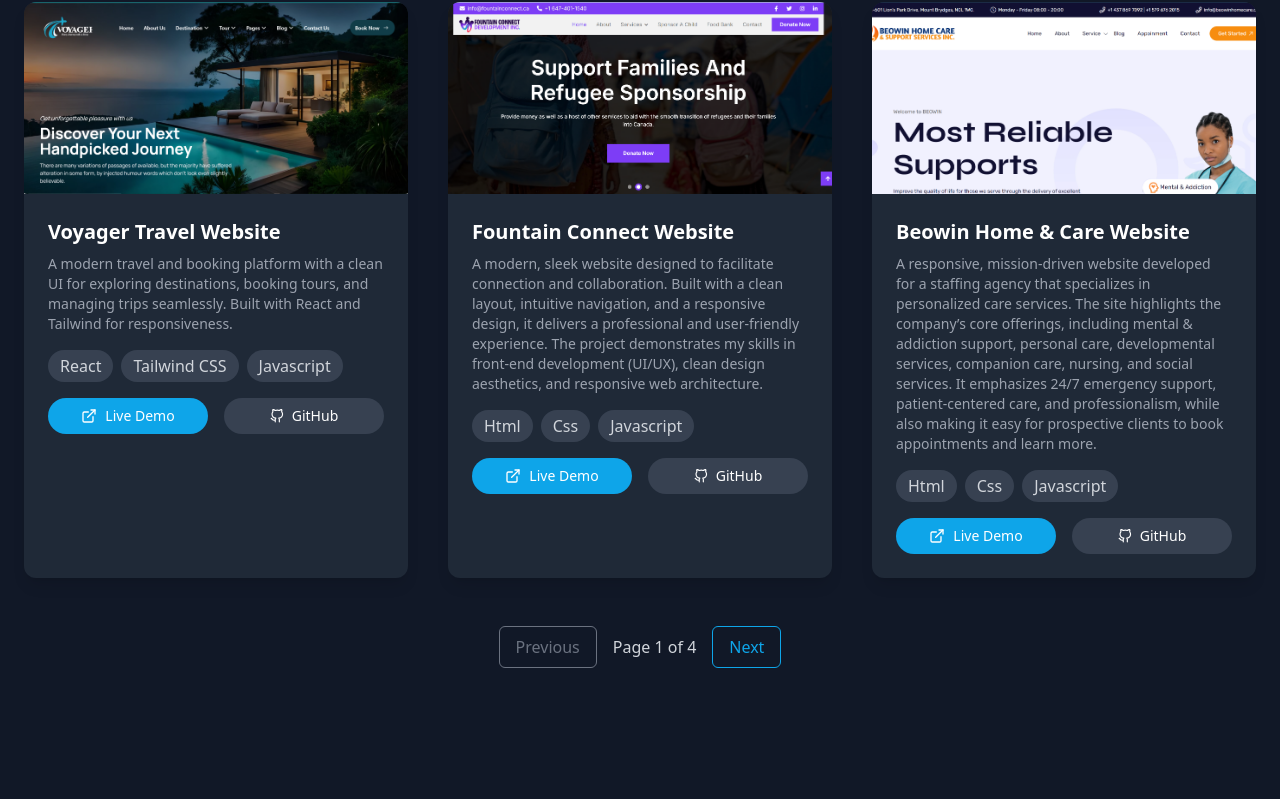
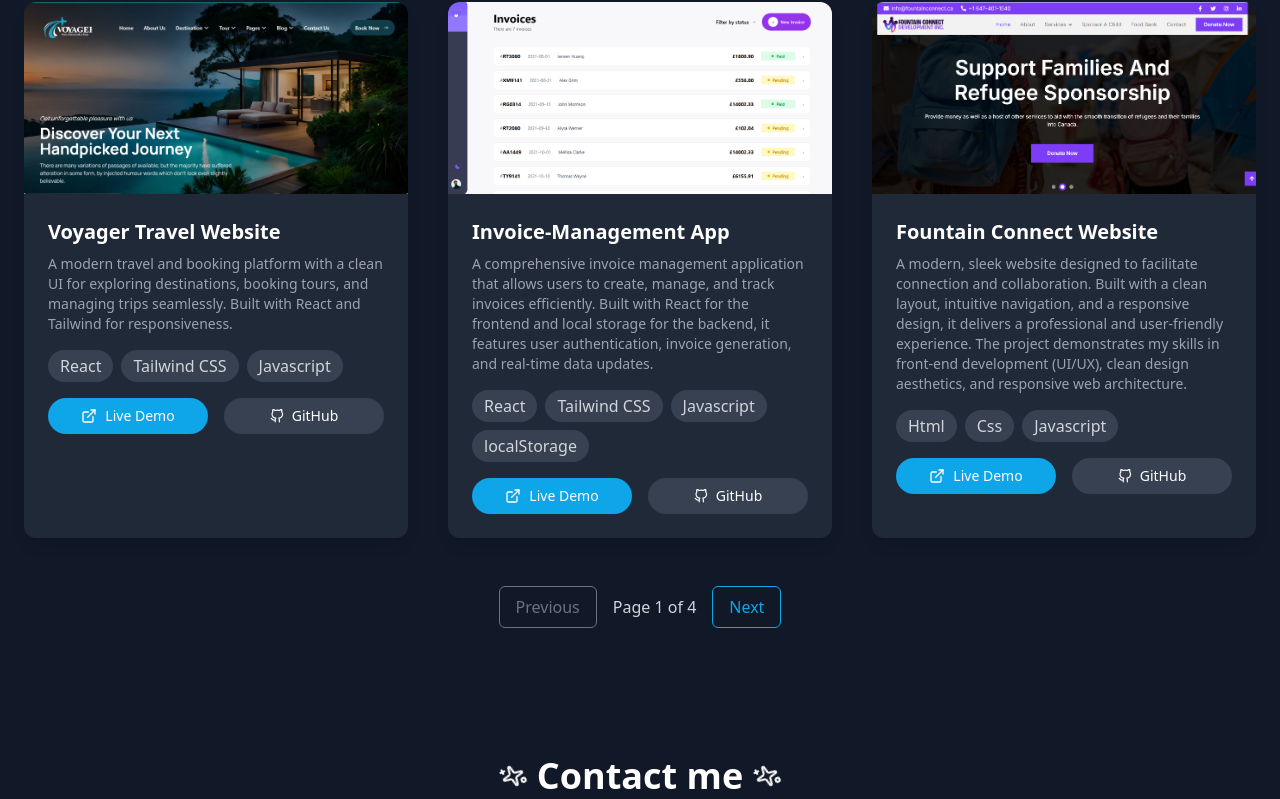
Before and after one commit to Georgina617/Portfolio, a React (Vite) app: page / in a window 1280 px wide. Shown: the part 3746-4545 px from the top of the page. Built offline with nearby package versions, Linux system fonts and the light colour scheme.

Commit message:
feat:Added an extra project

```diff
--- a/src/pages/Projects.jsx
+++ b/src/pages/Projects.jsx
@@ -8,6 +8,7 @@ import ecommerceImg from '../assets/Ecommerce.png';
 import weatherImg from '../assets/weatherApp.png';
 import blogImg from '../assets/blog.png';
 import adminImg from '../assets/pathways.png';
+import InvoiceImg from '../assets/Invoice.png';
 import courseManagerImg from '../assets/courseManagementApi.png';
 import { ExternalLink } from 'lucide-react';
 import { FiGithub } from 'react-icons/fi';
@@ -23,6 +24,16 @@ const projects = [
     image: voyagerImg,
     demoLink: 'https://travelsandtourvoyage.com/',
     githubLink: 'https://github.com/Georgina617/voyager-website.git',
+  },
+
+  {
+    title: 'Invoice-Management App',
+    description:
+      'A comprehensive invoice management application that allows users to create, manage, and track invoices efficiently. Built with React for the frontend and local storage for the backend, it features user authentication, invoice generation, and real-time data updates.',
+    tags: ['React', 'Tailwind CSS', 'Javascript', 'localStorage'],
+    image: InvoiceImg,
+    demoLink: 'https://invoice-management-app-tgz9.vercel.app/',
+    githubLink: 'https://github.com/Georgina617/Invoice-Management-App.git',
   },
   {
     title: 'Fountain Connect Website',
```
Also changed, not shown: src/assets/Invoice.png (added).
